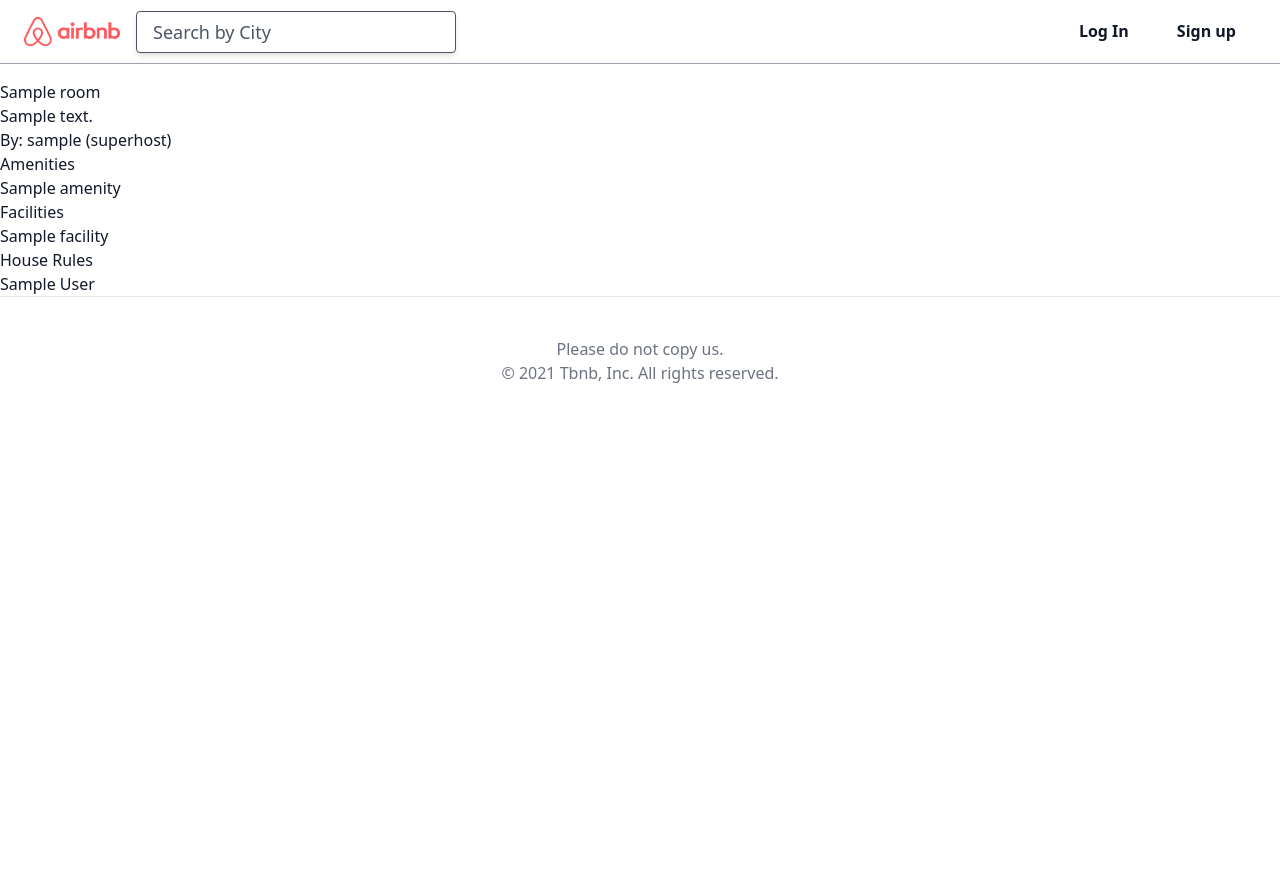
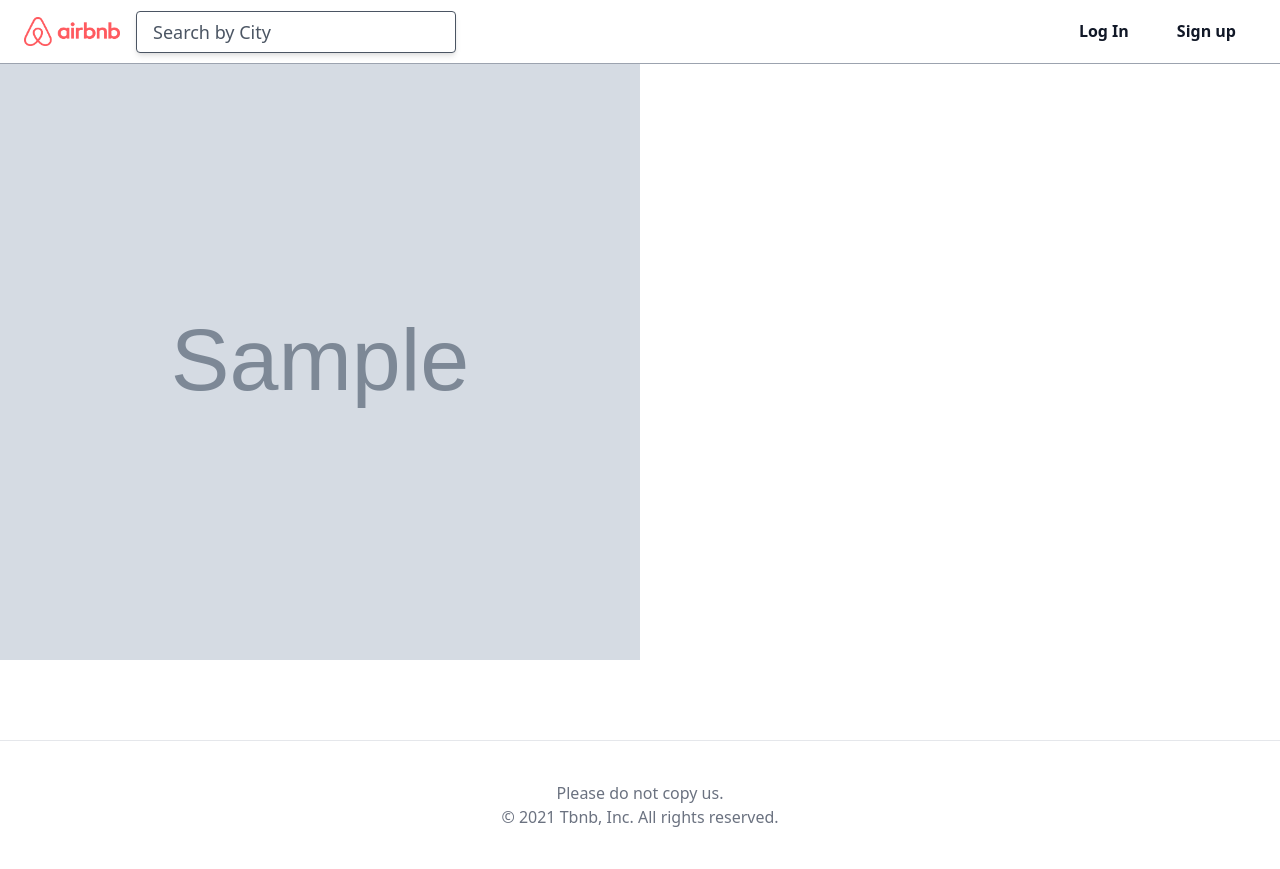
Before and after one commit to soundee10/py_airbnb-clone, a Django app: page /rooms/1 in a window 1280 px wide. Before the commit the page ends 383 px from the top, so only its background shows below. Run offline with Django 3.2, Linux system fonts and the light colour scheme; tables that the repository leaves empty hold one stand-in row (values such as "Sample post"); grey boxes marked "Sample" are stand-in pictures; style sheets or scripts are compiled from the project's sources; some libraries are stand-ins or nearby versions.

Commit message:
#22 Photo Grid for room detail

```diff
--- a/rooms/models.py
+++ b/rooms/models.py
@@ -115,3 +115,7 @@ class Room(core_models.TimeStampedModel):
     def first_photo(self):
         photo, = self.photos.all()[:1]
         return photo.file.url
+
+    def get_next_four_photos(self):
+        photos = self.photos.all()[1:5]
+        return photos
--- a/templates/rooms/room_detail.html
+++ b/templates/rooms/room_detail.html
@@ -1,38 +1,18 @@
 {% extends 'base.html' %}
 
-{% block page_name %} Home {% endblock page_name %}
+{% block page_name %} {{room.name}} {% endblock page_name %}
 
 {% block content %}
-<div>
-   <h1> {{room.name}} <h1>
-   <h3> {{room.description}} </h3>
-</div>
 
-<div>
-    <h3>By: <a href="{{room.host.get_absolute_url}}">{{room.host.username}}</a>
-        {% if room.host.superhost %}
-            (superhost)
-        {% endif %}
-    <h2>
-    <h3> Amenities </h3>
-    <ul>
-    {% for a in room.amenities.all %}
-      <li>{{a}}</li>
-    {% endfor %}
-    </ul>
+    <div class="-mt-5 container max-w-full h-75vh flex mb-20">
+        <div class="h-full w-1/2 bg-cover bg-center" style="background-image:url({{room.first_photo}})"></div>
+        <div class="h-full w-1/2 flex flex-wrap">
 
-    <h3> Facilities </h3>
-    <ul>
-    {% for f in room.facilities.all %}
-      <li>{{f}}</li>
-    {% endfor %}
-    </ul>
-    <h3> House Rules </h3>
-    <ul>
-    {% for h in room.house_rule.all %}
-      <li>{{h}}</li>
-    {% endfor %}
-    </ul>
+          {% for photo in room.get_next_four_photos %}
+            <div style="background-image:url({{photo.file.url}})" class="w-1/2 h-auto bg-cover bg-center border-gray-500 border"></div>
+          {% endfor %}
 
-</div>
+        </div>
+    </div>
+
 {% endblock content%}
```
